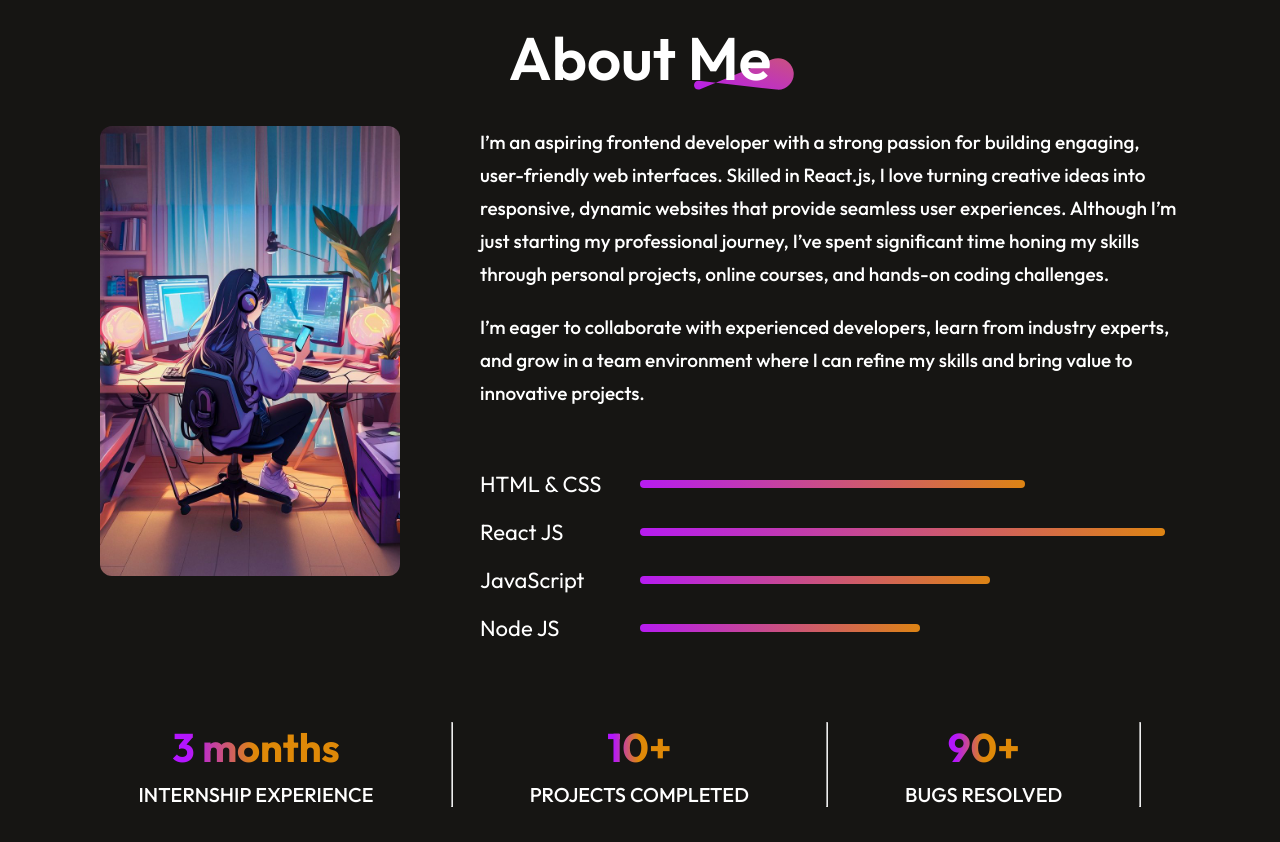
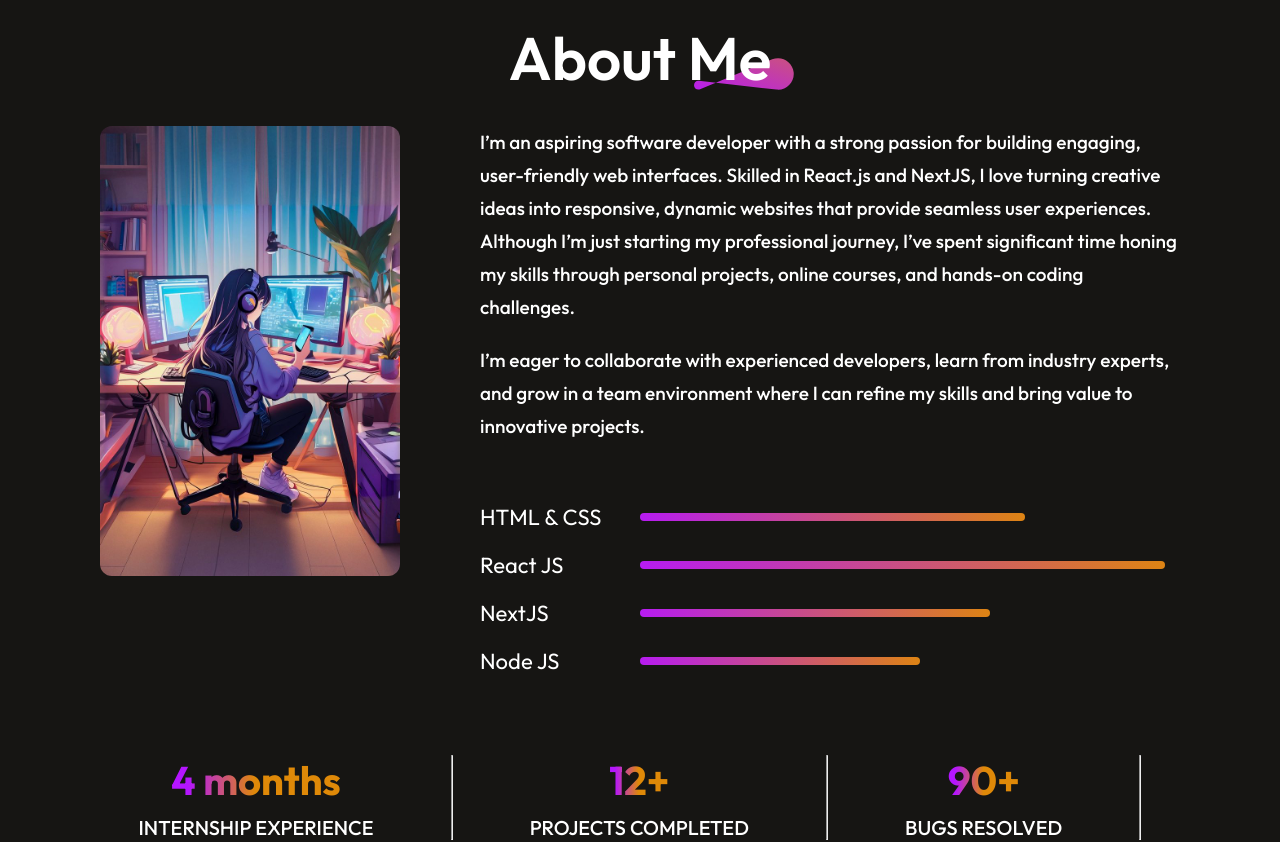
Before and after one commit to imkashishkathuria/my-portfolio, a React (Vite) app: page / in a window 1280 px wide. Shown: the part 740-1582 px from the top of the page. Built offline with nearby package versions, Linux system fonts and the light colour scheme.

Commit message:
Update About.jsx

```diff
--- a/src/Components/About/About.jsx
+++ b/src/Components/About/About.jsx
@@ -15,7 +15,7 @@ const About = () => {
             </div>
             <div className="about-right">
                 <div className="about-para">
-                    <p>I’m an aspiring frontend developer with a strong passion for building engaging, user-friendly web interfaces. Skilled in React.js, I love turning creative ideas into responsive, dynamic websites that provide seamless user experiences. Although I’m just starting my professional journey, I’ve spent significant time honing my skills through personal projects, online courses, and hands-on coding challenges.</p>
+                    <p>I’m an aspiring software developer with a strong passion for building engaging, user-friendly web interfaces. Skilled in React.js and NextJS, I love turning creative ideas into responsive, dynamic websites that provide seamless user experiences. Although I’m just starting my professional journey, I’ve spent significant time honing my skills through personal projects, online courses, and hands-on coding challenges.</p>
                     <p>I’m eager to collaborate with experienced developers, learn from industry experts, and grow in a team environment where I can refine my skills and bring value to innovative projects. </p>
                 </div>
                 <div className="about-skills">
@@ -28,7 +28,7 @@ const About = () => {
                         <hr style={{width: "75%"}} />
                     </div>
                     <div className="about-skill">
-                        <p>JavaScript</p>
+                        <p>NextJS</p>
                         <hr style={{width: "50%"}} />
                     </div>
                     <div className="about-skill">
@@ -42,12 +42,12 @@ const About = () => {
         </div>
         <div className="about-achievements">
                 <div className="about-achievement">
-                    <h1>3 months</h1>
+                    <h1>4 months</h1>
                     <p>INTERNSHIP EXPERIENCE</p>
                 </div>
                 <hr />
                 <div className="about-achievement">
-                    <h1>10+</h1>
+                    <h1>12+</h1>
                     <p>PROJECTS COMPLETED</p>
                 </div>
                 <hr />
```
